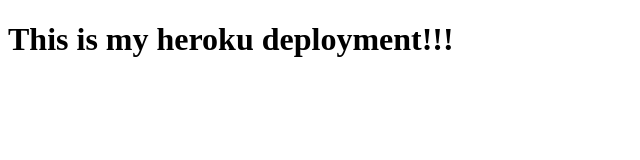
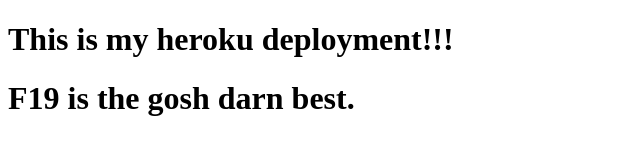
Before and after one commit to bridgecrew-perf6/f19-deployment-demo-5, a website: page index.html in a window 1280 px wide. Shown: the whole page, without its empty margins (0-640 px from the left). Drawn offline with Linux system fonts and the light colour scheme.

Commit message:
added an extra h1 tag

```diff
--- a/index.html
+++ b/index.html
@@ -8,5 +8,6 @@
 </head>
 <body>
   <h1>This is my heroku deployment!!!</h1>
+  <h1>F19 is the gosh darn best.</h1>
 </body>
 </html>
```
